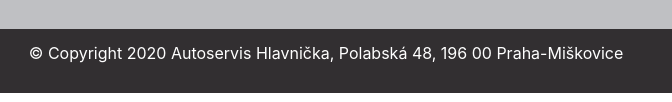
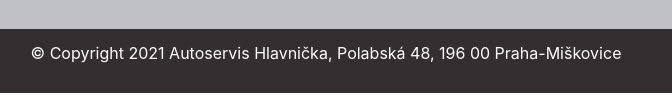
Before and after one commit to MufCZ/autoservis-hlavnicka.github.io, a plain HTML site: page index.html in a window 1280 px wide. Shown: the part 839-941 px from the top of the page, 314-986 px from the left. Drawn offline with nearby package versions, Linux system fonts and the light colour scheme.

Commit message:
Update index.html

```diff
--- a/index.html
+++ b/index.html
@@ -66,7 +66,7 @@ ga('send', 'pageview');
   <div class="py-5">
     <div class="container zahlavi">
       <div class="row">
-        <div class="col-md-12 zahlavitext">© Copyright 2020 Autoservis Hlavnička, Polabská 48, 196 00 Praha-Miškovice </div>
+        <div class="col-md-12 zahlavitext">© Copyright 2021 Autoservis Hlavnička, Polabská 48, 196 00 Praha-Miškovice </div>
       </div>
     </div>
   </div>
```
